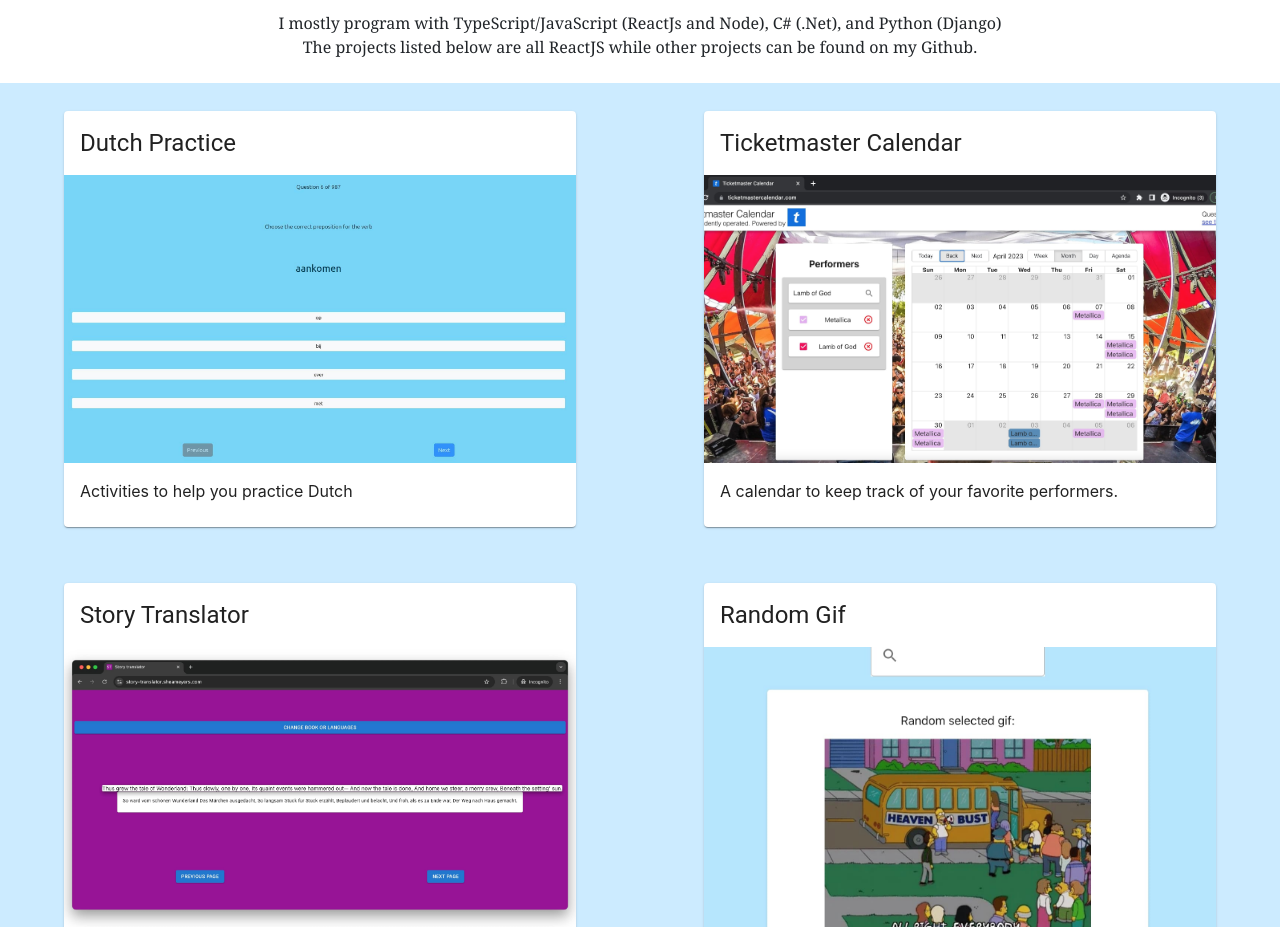
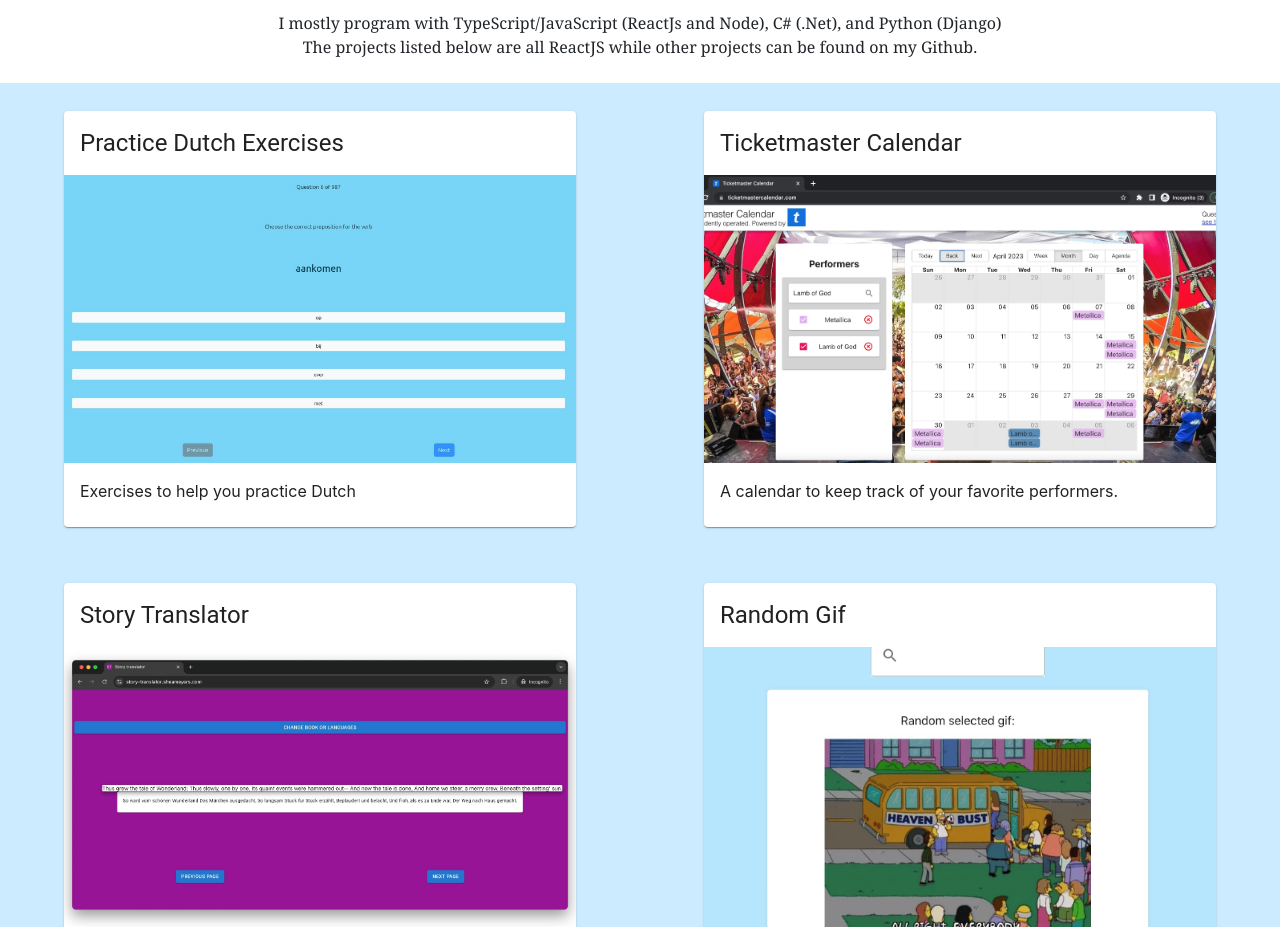
Before and after one commit to SheaMeyers/SheaMeyers.github.io, a React (Create React App) app: page / in a window 1280 px wide. Shown: the part 940-1867 px from the top of the page. Built offline with nearby package versions, Linux system fonts and the light colour scheme.

Commit message:
Update url for project

```diff
--- a/src/Home.tsx
+++ b/src/Home.tsx
@@ -60,19 +60,19 @@ const Home: React.FC = () => {
         </div>
         <div className="Projects-portion--projects">
           <a
-            href="https://dutch-practice.sheameyers.com/"
+            href="https://practicedutchexercises.com/"
             target="_blank"
             rel="noopener noreferrer"
           >
             <Card className={classes.root}>
-              <CardHeader title="Dutch Practice" />
+              <CardHeader title="Practice Dutch Exercises" />
               <CardMedia
                 className={classes.media}
                 image={dutchPractice}
-                title="Dutch Practice"
+                title="Practice Dutch Exercises"
               />
               <CardContent>
-                Activities to help you practice Dutch
+                Exercises to help you practice Dutch
               </CardContent>
             </Card>
           </a>
```
